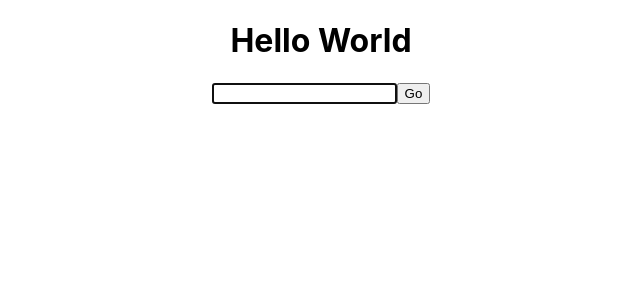
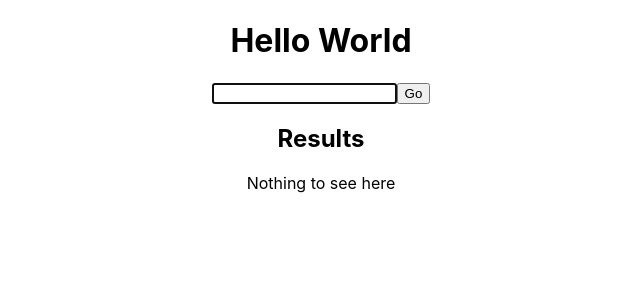
Before and after one commit to jwbackhouse/phoneword, a React (Create React App) app in the folder client/: page / in a window 1280 px wide. Shown: the top 300 px of the page, without its empty margins (319-959 px from the left). Built offline with nearby package versions, Linux system fonts and the light colour scheme.

Commit message:
Render API response in Results component.

```diff
--- a/client/src/components/Converter.js
+++ b/client/src/components/Converter.js
@@ -1,11 +1,14 @@
 import React, { useState } from 'react';
 import axios from 'axios';
 import InputForm from './InputForm.js';
+import Results from './Results.js';
 
 const Converter = props => {
+  const [results, setResults] = useState([]);
+
   const getResult = query => {
     axios.post('/convert', { input: query })
-      .then(res => console.log(res))
+      .then(res => setResults(res))
       .catch(err => console.log(err));
   };
 
@@ -13,6 +16,7 @@ const Converter = props => {
     <div>
       <h1>Hello World</h1>
       <InputForm getResult={ getResult }/>
+      <Results results={ results }/>
     </div>
   );
 };
--- /dev/null
+++ b/client/src/components/Results.js
@@ -0,0 +1,16 @@
+import React from 'react';
+
+const Results = ({ results }) => (
+  <div>
+    <h2>Results</h2>
+    { results.data && results.data.length > 0 ?
+      ( results.data.map(res => {
+        return (<p>{ res }</p>);
+      }))
+      :
+      ( <p>Nothing to see here</p> )
+    }
+ </div>
+);
+
+export default Results;
```
